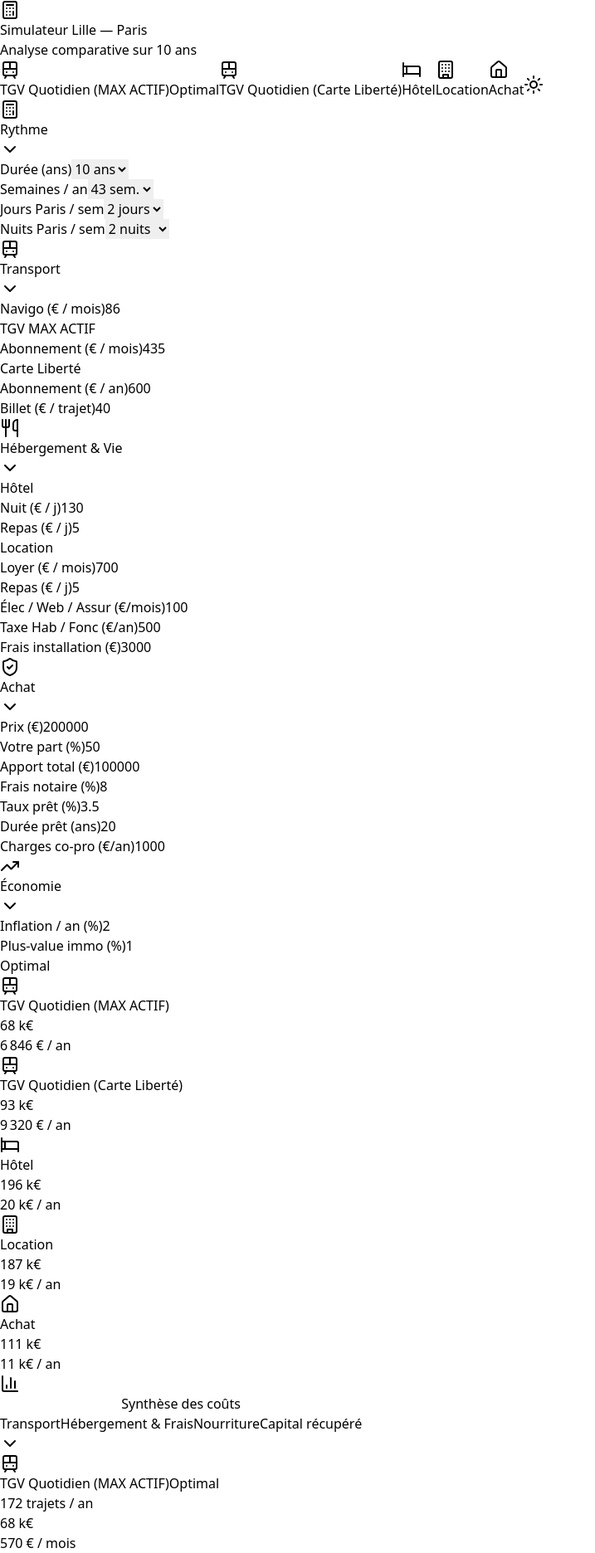
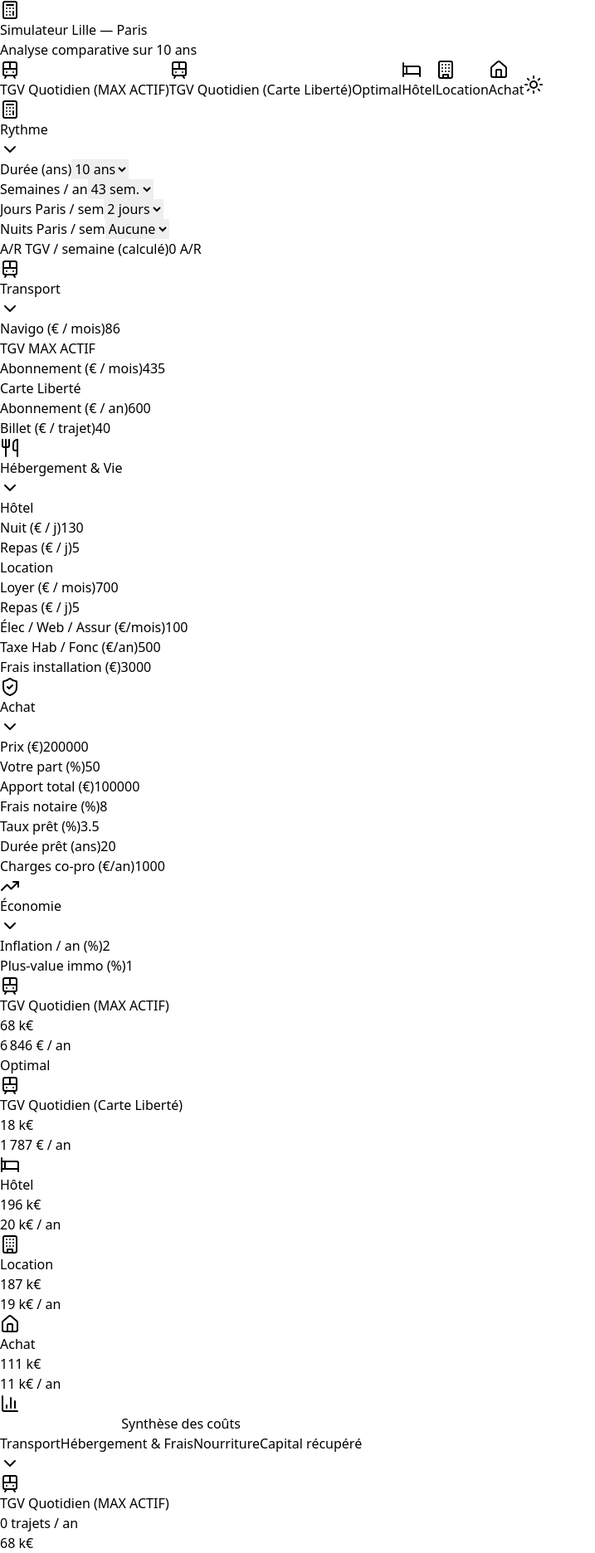
Before and after one commit to jsmadja/kasse, a React (Vite) app: page / in a window 1280 px wide. Shown: the top 1872 px of the page at 83% size, without its empty margins (0-717 px from the left). Built offline with nearby package versions, Linux system fonts and the light colour scheme.

Commit message:
refactor: enhance state management with useLocalStorage for accordion states and section cards

```diff
--- a/src/App.jsx
+++ b/src/App.jsx
@@ -11,8 +11,11 @@
     }
   });
   const setStored = (next) => {
-    setValue(next);
-    try { localStorage.setItem(key, JSON.stringify(next)); } catch {}
+    setValue(prev => {
+      const resolved = typeof next === 'function' ? next(prev) : next;
+      try { localStorage.setItem(key, JSON.stringify(resolved)); } catch {}
+      return resolved;
+    });
   };
   return [value, setStored];
 }
@@ -52,8 +55,8 @@
   );
 }
 
-function SectionCard({ title, icon, accent = 'indigo', children, defaultOpen = true, T }) {
-  const [open, setOpen] = useState(defaultOpen);
+function SectionCard({ title, icon, accent = 'indigo', children, defaultOpen = true, storageKey, T }) {
+  const [open, setOpen] = storageKey ? useLocalStorage(storageKey, defaultOpen) : useState(defaultOpen);
   const accents = {
     indigo: 'text-indigo-400',
     sky:    'text-sky-400',
@@ -199,7 +202,6 @@
   const [joursParSemaine, setJoursParSemaine] = useLocalStorage('joursParSemaine', 2);
   const [semainesParAn, setSemainesParAn] = useLocalStorage('semainesParAn', 43);
   const [nuitsParSemaine, setNuitsParSemaine] = useLocalStorage('nuitsParSemaine', 2);
-  const [arParSemaine, setArParSemaine] = useLocalStorage('arParSemaine', 1);
 
   // Paramètres Transport
   const [abonnementTgvMensuel, setAbonnementTgvMensuel] = useLocalStorage('abonnementTgvMensuel', 435);
@@ -251,7 +253,9 @@
     const taxesTotales = calculerTotalInflate(taxeHabitationAnnuelle, dureeAnnees, inf);
 
     const coutTgvQuotidien = calculerTotalInflate(abonnementTgvMensuel * 12, dureeAnnees, inf);
-    const trajetsParAnTgv = joursParSemaine * 2 * semainesParAn;
+    const arParSemaine = joursParSemaine - nuitsParSemaine;
+
+    const trajetsParAnTgv = arParSemaine * 2 * semainesParAn;
 
     const coutCarteLiberteAbonnement = calculerTotalInflate(abonnementCarteLiberteAnnuel, dureeAnnees, inf);
     const coutCarteLiberteTrajetParAn = prixBilletCarteLiberte * trajetsParAnTgv;
@@ -260,7 +264,7 @@
     const coutTransportHotelTotal = calculerTotalInflate(abonnementTgvMensuel * 12, dureeAnnees, inf);
     const coutHotelTotal = calculerTotalInflate(prixNuitHotel * nuitsParSemaine * semainesParAn, dureeAnnees, inf);
     const repasHotelTotal = calculerTotalInflate(budgetRepasHotelJour * nuitsParSemaine * semainesParAn, dureeAnnees, inf);
-    const trajetsParAnHebdo = arParSemaine * 2 * semainesParAn;
+    const trajetsParAnHebdo = trajetsParAnTgv;
 
     const coutLocationTotal = calculerTotalInflate(loyerMensuel * 12, dureeAnnees, inf);
     const repasAppartTotal = calculerTotalInflate(budgetRepasAppartJour * nuitsParSemaine * semainesParAn, dureeAnnees, inf);
@@ -286,7 +290,7 @@
     const prixReventeFinal = prixAchat * Math.pow(1 + plusValueAnnuelle / 100, dureeAnnees);
     const capitalRecuperePart = (prixReventeFinal - capitalRestantDu) * ratioAchat;
 
-    const createScenario = (id, title, icon, color, transportAbonnement, transportBillets, transportNavigo, base, chargesP, chargesV, tax, inst, food, notaire, app, desc, trajets) => {
+    const createScenario = (id, title, icon, color, transportAbonnement, transportBillets, transportNavigo, base, chargesP, chargesV, tax, inst, food, notaire, app, desc, trajets, available = true) => {
       const transport = transportAbonnement + transportBillets + transportNavigo;
       const tresorerie = transport + base + chargesP + chargesV + tax + inst + food + notaire + app;
       const coutNet = tresorerie - (id === 'achat' ? capitalRecuperePart : 0);
@@ -294,24 +298,26 @@
         id, title, icon, color, transport, transportAbonnement, transportBillets, transportNavigo,
         base, chargesP, chargesV, tax, inst, food, notaire, app,
         tresorerie, recuperation: id === 'achat' ? capitalRecuperePart : 0,
-        coutNet, trajetsParAn: trajets, desc
+        coutNet, trajetsParAn: trajets, desc, available
       };
     };
 
     return [
       createScenario('tgv',         'TGV Quotidien (MAX ACTIF)',    <Train className="w-4 h-4" />, 'sky',     coutTgvQuotidien,              0,                                                            coutNavigoTotal, 0, 0, 0, 0, 0, 0, 0, 0, "Abonnement illimité (max 250 trajets).", trajetsParAnTgv),
       createScenario('tgv-liberte', 'TGV Quotidien (Carte Liberté)',<Train className="w-4 h-4" />, 'teal',    coutCarteLiberteAbonnement,    calculerTotalInflate(coutCarteLiberteTrajetParAn, dureeAnnees, inf), coutNavigoTotal, 0, 0, 0, 0, 0, 0, 0, 0, `Abo. ${abonnementCarteLiberteAnnuel}€/an + ${prixBilletCarteLiberte}€/trajet.`, trajetsParAnTgv),
-      createScenario('hotel',       'Hôtel',                        <Bed className="w-4 h-4" />,   'orange',  coutTransportHotelTotal,       0,                                                            coutNavigoTotal, coutHotelTotal, 0, 0, 0, 0, repasHotelTotal, 0, 0, "A/R hebdo + Hôtel.", trajetsParAnHebdo),
-      createScenario('location',    'Location',                     <Building className="w-4 h-4" />,'purple', coutTransportHotelTotal,       0,                                                            coutNavigoTotal, coutLocationTotal, 0, chargesVieTotale, taxesTotales, fraisInstallation, repasAppartTotal, 0, 0, "Loyer + A/R hebdo.", trajetsParAnHebdo),
-      createScenario('achat',       'Achat',                        <Home className="w-4 h-4" />,  'emerald', coutTransportHotelTotal,       0,                                                            coutNavigoTotal, mensuPart, chargesProprioPart, chargesViePart, taxesPart, installationPart, repasAppartTotal, notairePart, apportPart, `Part ${partAchat}% + Revente.`, trajetsParAnHebdo),
+      createScenario('hotel',       'Hôtel',                        <Bed className="w-4 h-4" />,   'orange',  coutTransportHotelTotal,       0,                                                            coutNavigoTotal, coutHotelTotal, 0, 0, 0, 0, repasHotelTotal, 0, 0, "A/R hebdo + Hôtel.", trajetsParAnHebdo, nuitsParSemaine > 0),
+      createScenario('location',    'Location',                     <Building className="w-4 h-4" />,'purple', coutTransportHotelTotal,       0,                                                            coutNavigoTotal, coutLocationTotal, 0, chargesVieTotale, taxesTotales, fraisInstallation, repasAppartTotal, 0, 0, "Loyer + A/R hebdo.", trajetsParAnHebdo, nuitsParSemaine > 0),
+      createScenario('achat',       'Achat',                        <Home className="w-4 h-4" />,  'emerald', coutTransportHotelTotal,       0,                                                            coutNavigoTotal, mensuPart, chargesProprioPart, chargesViePart, taxesPart, installationPart, repasAppartTotal, notairePart, apportPart, `Part ${partAchat}% + Revente.`, trajetsParAnHebdo, nuitsParSemaine > 0),
     ];
   }, [
-    dureeAnnees, joursParSemaine, semainesParAn, nuitsParSemaine, arParSemaine,
+    dureeAnnees, joursParSemaine, semainesParAn, nuitsParSemaine,
     abonnementTgvMensuel, abonnementCarteLiberteAnnuel, prixBilletCarteLiberte, prixNuitHotel, loyerMensuel,
     prixAchat, partAchat, apport, fraisNotairePourcent, tauxEmprunt, dureeEmpruntAnnees, chargesAnnuellesAchat,
     passLocalMensuel, budgetRepasHotelJour, budgetRepasAppartJour, taxeHabitationAnnuelle, chargesAnnexesMensuelles,
     inflationAnnuelle, plusValueAnnuelle, fraisInstallation
   ]);
+
+  const arParSemaineCalc = joursParSemaine - nuitsParSemaine;
 
   const fmt = new Intl.NumberFormat('fr-FR', { maximumFractionDigits: 0 });
   const fmtDec = new Intl.NumberFormat('fr-FR', { minimumFractionDigits: 1, maximumFractionDigits: 1 });
@@ -328,10 +334,11 @@
   const formatEuroExact = (amount) => `${fmt.format(Math.round(amount))} €`;
 
   const [activeIds, setActiveIds] = useState(() => new Set(scenarios.map(s => s.id)));
-  const [chartOpen, setChartOpen] = useState(true);
-  const [detailOpen, setDetailOpen] = useState(true);
-  const [annuelOpen, setAnnuelOpen] = useState(true);
-  const [mensuelOpen, setMensuelOpen] = useState(true);
+  const [chartOpen, setChartOpen] = useLocalStorage('accordionChart', true);
+  const [detailOpen, setDetailOpen] = useLocalStorage('accordionDetail', true);
+  const [annuelOpen, setAnnuelOpen] = useLocalStorage('accordionAnnuel', true);
+  const [mensuelOpen, setMensuelOpen] = useLocalStorage('accordionMensuel', true);
+  const [semaineOpen, setSemaineOpen] = useLocalStorage('accordionSemaine', true);
   const toggleScenario = (id) => {
     setActiveIds(prev => {
       if (prev.size === 1 && prev.has(id)) return prev;
@@ -341,7 +348,7 @@
     });
   };
 
-  const visibleScenarios = scenarios.filter(s => activeIds.has(s.id));
+  const visibleScenarios = scenarios.filter(s => s.available && activeIds.has(s.id));
   const maxVal = Math.max(...visibleScenarios.map(s => s.tresorerie));
   const best = visibleScenarios.reduce((a, b) => a.coutNet < b.coutNet ? a : b);
 
@@ -364,7 +371,8 @@
             {scenarios.map(s => {
               const c = SCENARIO_COLORS[s.id];
               const isActive = activeIds.has(s.id);
-              const isBest = isActive && s.id === best.id;
+              const isBest = isActive && s.available && s.id === best.id;
+              if (!s.available) return null;
               return (
                 <button
                   key={s.id}
@@ -400,9 +408,9 @@
         <div className="grid grid-cols-1 xl:grid-cols-12 gap-8">
 
           {/* ── PANNEAU DE CONFIGURATION ── */}
-          <aside className="xl:col-span-3 space-y-4">
+          <aside className="xl:col-span-3 space-y-4 xl:sticky xl:top-20 xl:self-start xl:max-h-[calc(100vh-6rem)] xl:overflow-y-auto">
 
-            <SectionCard title="Rythme" icon={<Calculator className="w-3.5 h-3.5" />} accent="indigo" T={T}>
+            <SectionCard title="Rythme" icon={<Calculator className="w-3.5 h-3.5" />} accent="indigo" storageKey="sectionRythme" T={T}>
               <div className="grid grid-cols-2 gap-3">
                 <Field label="Durée (ans)" T={T}>
                   <Select value={dureeAnnees} onChange={e => setDureeAnnees(Number(e.target.value))} options={[1,2,3,4,5,6,7,8,9,10,12,15,20,25,30].map(v => ({ value: v, label: `${v} ans` }))} T={T} />
@@ -411,15 +419,23 @@
                   <Select value={semainesParAn} onChange={e => setSemainesParAn(Number(e.target.value))} options={Array.from({length: 52}, (_, i) => i + 1).map(v => ({ value: v, label: `${v} sem.` }))} T={T} />
                 </Field>
                 <Field label="Jours Paris / sem" T={T}>
-                  <Select value={joursParSemaine} onChange={e => setJoursParSemaine(Number(e.target.value))} options={[1,2,3,4,5].map(v => ({ value: v, label: `${v} jour${v > 1 ? 's' : ''}` }))} T={T} />
+                  <Select value={joursParSemaine} onChange={e => {
+                    const jours = Number(e.target.value);
+                    setJoursParSemaine(jours);
+                    if (nuitsParSemaine >= jours) setNuitsParSemaine(jours - 1);
+                  }} options={[1,2,3].map(v => ({ value: v, label: `${v} jour${v > 1 ? 's' : ''}` }))} T={T} />
                 </Field>
                 <Field label="Nuits Paris / sem" T={T}>
-                  <Select value={nuitsParSemaine} onChange={e => setNuitsParSemaine(Number(e.target.value))} options={[0,1,2,3,4,5,6].map(v => ({ value: v, label: v === 0 ? 'Aucune' : `${v} nuit${v > 1 ? 's' : ''}` }))} T={T} />
+                  <Select value={nuitsParSemaine} onChange={e => setNuitsParSemaine(Number(e.target.value))} options={Array.from({length: joursParSemaine}, (_, i) => i).map(v => ({ value: v, label: v === 0 ? 'Aucune' : `${v} nuit${v > 1 ? 's' : ''}` }))} T={T} />
                 </Field>
+              </div>
+              <div className={`mt-1 rounded-lg px-3 py-2 text-[11px] flex items-center justify-between ${T.rowAlt}`}>
+                <span className={T.textFaint}>A/R TGV / semaine (calculé)</span>
+                <span className={`font-black text-indigo-400`}>{arParSemaineCalc} A/R</span>
               </div>
             </SectionCard>
 
-            <SectionCard title="Transport" icon={<Train className="w-3.5 h-3.5" />} accent="sky" T={T}>
+            <SectionCard title="Transport" icon={<Train className="w-3.5 h-3.5" />} accent="sky" storageKey="sectionTransport" T={T}>
               <Field label="Navigo (€ / mois)" T={T}><Input value={passLocalMensuel} onChange={e => setPassLocalMensuel(Number(e.target.value))} T={T} /></Field>
               <SubGroup label="TGV MAX ACTIF" color="sky" T={T} />
               <Field label="Abonnement (€ / mois)" T={T}><Input value={abonnementTgvMensuel} onChange={e => setAbonnementTgvMensuel(Number(e.target.value))} T={T} /></Field>
@@ -430,7 +446,7 @@
               </div>
             </SectionCard>
 
-            <SectionCard title="Hébergement & Vie" icon={<Utensils className="w-3.5 h-3.5" />} accent="orange" T={T}>
+            <SectionCard title="Hébergement & Vie" icon={<Utensils className="w-3.5 h-3.5" />} accent="orange" storageKey="sectionHebergement" T={T}>
               <SubGroup label="Hôtel" color="orange" T={T} />
               <div className="grid grid-cols-2 gap-3">
                 <Field label="Nuit (€ / j)" T={T}><Input value={prixNuitHotel} onChange={e => setPrixNuitHotel(Number(e.target.value))} T={T} /></Field>
@@ -446,7 +462,7 @@
               </div>
             </SectionCard>
 
-            <SectionCard title="Achat" icon={<ShieldCheck className="w-3.5 h-3.5" />} accent="emerald" T={T}>
+            <SectionCard title="Achat" icon={<ShieldCheck className="w-3.5 h-3.5" />} accent="emerald" storageKey="sectionAchat" T={T}>
               <div className="grid grid-cols-2 gap-3">
                 <Field label="Prix (€)" T={T}><Input value={prixAchat} onChange={e => setPrixAchat(Number(e.target.value))} T={T} /></Field>
                 <Field label="Votre part (%)" T={T}><Input value={partAchat} onChange={e => setPartAchat(Number(e.target.value))} T={T} /></Field>
@@ -458,7 +474,7 @@
               </div>
             </SectionCard>
 
-            <SectionCard title="Économie" icon={<TrendingUp className="w-3.5 h-3.5" />} accent="amber" T={T}>
+            <SectionCard title="Économie" icon={<TrendingUp className="w-3.5 h-3.5" />} accent="amber" storageKey="sectionEconomie" T={T}>
               <div className="grid grid-cols-2 gap-3">
                 <Field label="Inflation / an (%)" T={T}><Input step="0.1" value={inflationAnnuelle} onChange={e => setInflationAnnuelle(Number(e.target.value))} T={T} /></Field>
                 <Field label="Plus-value immo (%)" T={T}><Input step="0.1" value={plusValueAnnuelle} onChange={e => setPlusValueAnnuelle(Number(e.target.value))} T={T} /></Field>
@@ -843,6 +859,91 @@
               </div>}
             </div>
 
+            {/* TABLEAU HEBDOMADAIRE */}
+            <div className={`rounded-2xl border overflow-hidden ${T.card}`}>
+              <button
+                onClick={() => setSemaineOpen(o => !o)}
+                className={`w-full flex items-center justify-between px-6 py-4 transition ${T.cardHover}`}
+              >
+                <span className={`text-xs font-black uppercase tracking-widest flex items-center gap-2 ${T.textPrimary}`}>
+                  <BarChart3 className="w-3.5 h-3.5 text-indigo-400" /> Coûts lissés / semaine
+                </span>
+                <ChevronDown className={`w-4 h-4 transition-transform ${T.chevron} ${semaineOpen ? 'rotate-180' : ''}`} />
+              </button>
+              {semaineOpen && <div className="overflow-x-auto">
+              <table className="w-full text-left border-collapse" style={{ minWidth: '700px' }}>
+                <thead>
+                  <tr className={`border-b ${T.border}`}>
+                    <th className={`px-5 py-3 text-[10px] font-black uppercase tracking-widest ${T.tableHeader}`}></th>
+                    {visibleScenarios.map(s => {
+                      const c = SCENARIO_COLORS[s.id];
+                      return (
+                        <th key={`sw-${s.id}`} className="px-4 py-4 text-center">
+                          <div className={`inline-flex items-center gap-1.5 px-2.5 py-1 rounded-lg text-xs font-black ${c.badge}`}>
+                            {s.icon} {s.title}
+                          </div>
+                        </th>
+                      );
+                    })}
+                  </tr>
+                </thead>
+                <tbody className={`divide-y ${T.divider} text-sm`}>
+                  <tr className={T.rowAlt}>
+                    <td className={`px-5 py-3 text-[10px] font-bold uppercase tracking-wider ${T.textFaint}`}>Trajets TGV / semaine</td>
+                    {visibleScenarios.map(s => <td key={`swtj-${s.id}`} className={`px-4 py-3 text-center font-medium ${T.textSecondary}`}>{Math.round(s.trajetsParAn / semainesParAn)}</td>)}
+                  </tr>
+                  <tr className={T.rowAlt}>
+                    <td className={`px-5 py-3 text-[10px] font-bold uppercase tracking-wider ${T.textFaint}`}>Transport / semaine (total)</td>
+                    {visibleScenarios.map(s => <td key={`swt-${s.id}`} className={`px-4 py-3 text-center font-bold ${T.textSecondary}`}>{formatEuroExact(s.transport / (dureeAnnees * semainesParAn))}</td>)}
+                  </tr>
+                  <tr className={T.rowAlt}>
+                    <td className={`px-8 py-2 text-[10px] ${T.textFaint}`}>↳ Abonnement TGV</td>
+                    {visibleScenarios.map(s => <td key={`swtab-${s.id}`} className={`px-4 py-2 text-center text-xs ${T.textMuted}`}>{s.transportAbonnement > 0 ? formatEuroExact(s.transportAbonnement / (dureeAnnees * semainesParAn)) : <span className={T.textFaintest}>—</span>}</td>)}
+                  </tr>
+                  <tr className={T.rowAlt}>
+                    <td className={`px-8 py-2 text-[10px] ${T.textFaint}`}>↳ Billets (à l'unité)</td>
+                    {visibleScenarios.map(s => <td key={`swtbi-${s.id}`} className={`px-4 py-2 text-center text-xs ${T.textMuted}`}>{s.transportBillets > 0 ? formatEuroExact(s.transportBillets / (dureeAnnees * semainesParAn)) : <span className={T.textFaintest}>—</span>}</td>)}
+                  </tr>
+                  <tr className={T.rowAlt}>
+                    <td className={`px-8 py-2 text-[10px] ${T.textFaint}`}>↳ Navigo</td>
+                    {visibleScenarios.map(s => <td key={`swtnav-${s.id}`} className={`px-4 py-2 text-center text-xs ${T.textMuted}`}>{formatEuroExact(s.transportNavigo / (dureeAnnees * semainesParAn))}</td>)}
+                  </tr>
+                  <tr>
+                    <td className={`px-5 py-3 font-medium ${T.textMuted}`}>Loyer / Mensualités</td>
+                    {visibleScenarios.map(s => <td key={`swb-${s.id}`} className={`px-4 py-3 text-center ${T.textSecondary}`}>{s.base > 0 ? formatEuroExact(s.base / (dureeAnnees * semainesParAn)) : <span className={T.textFaintest}>—</span>}</td>)}
+                  </tr>
+                  <tr className={T.rowIndigo}>
+                    <td className={`px-5 py-3 font-medium flex items-center gap-1.5 ${T.textMuted}`}>Charges co-pro / entretien <Info className={`w-3 h-3 ${T.infoIcon}`} /></td>
+                    {visibleScenarios.map(s => <td key={`swcp-${s.id}`} className={`px-4 py-3 text-center ${T.textSecondary}`}>{s.chargesP > 0 ? formatEuroExact(s.chargesP / (dureeAnnees * semainesParAn)) : <span className={T.textFaintest}>—</span>}</td>)}
+                  </tr>
+                  <tr className={T.rowIndigo}>
+                    <td className={`px-5 py-3 font-medium ${T.textMuted}`}>Charges de vie (Élec / Web / Assur)</td>
+                    {visibleScenarios.map(s => <td key={`swcv-${s.id}`} className={`px-4 py-3 text-center ${T.textSecondary}`}>{s.chargesV > 0 ? formatEuroExact(s.chargesV / (dureeAnnees * semainesParAn)) : <span className={T.textFaintest}>—</span>}</td>)}
+                  </tr>
+                  <tr className={T.rowIndigo}>
+                    <td className={`px-5 py-3 font-medium ${T.textMuted}`}>Taxes (Habitation / Foncière)</td>
+                    {visibleScenarios.map(s => <td key={`swtx-${s.id}`} className={`px-4 py-3 text-center ${T.textSecondary}`}>{s.tax > 0 ? formatEuroExact(s.tax / (dureeAnnees * semainesParAn)) : <span className={T.textFaintest}>—</span>}</td>)}
+                  </tr>
+                  <tr className={T.rowAmber}>
+                    <td className={`px-5 py-3 font-medium ${T.amberRow}`}>Nourriture sur place</td>
+                    {visibleScenarios.map(s => <td key={`swfd-${s.id}`} className={`px-4 py-3 text-center ${T.textSecondary}`}>{s.food > 0 ? formatEuroExact(s.food / (dureeAnnees * semainesParAn)) : <span className={T.textFaintest}>—</span>}</td>)}
+                  </tr>
+                  <tr className={T.rowEmerald}>
+                    <td className={`px-5 py-3 font-medium ${T.emeraldRow}`}>Notaire + Apport (lissé)</td>
+                    {visibleScenarios.map(s => <td key={`swap-${s.id}`} className={`px-4 py-3 text-center ${T.textSecondary}`}>{s.notaire + s.app > 0 ? formatEuroExact((s.notaire + s.app) / (dureeAnnees * semainesParAn)) : <span className={T.textFaintest}>—</span>}</td>)}
+                  </tr>
+                  <tr className={`border-t-2 ${T.rowTotal}`}>
+                    <td className={`px-5 py-4 text-xs font-black uppercase tracking-widest ${T.textPrimary}`}>Coût net / semaine</td>
+                    {visibleScenarios.map(s => {
+                      const c = SCENARIO_COLORS[s.id];
+                      return <td key={`swcn-${s.id}`} className={`px-4 py-4 text-center text-xl font-black ${c.text}`}>{formatEuroExact(s.coutNet / (dureeAnnees * semainesParAn))}</td>;
+                    })}
+                  </tr>
+                </tbody>
+              </table>
+              </div>}
+            </div>
+
             {/* NOTE */}
             <div className={`flex gap-3 rounded-2xl p-5 text-xs border ${T.note}`}>
               <Info className={`w-4 h-4 flex-shrink-0 mt-0.5 ${T.noteIcon}`} />
```
